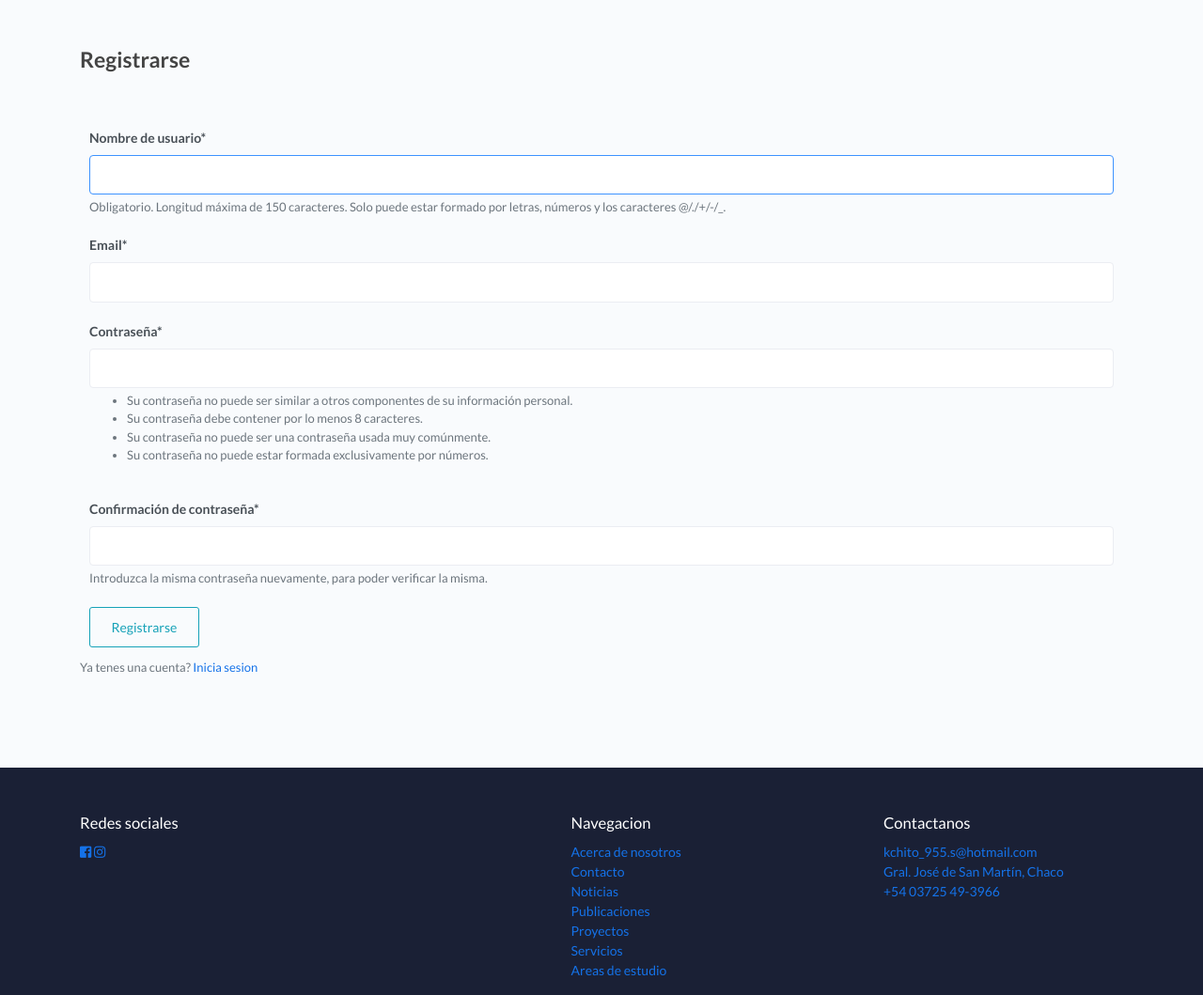
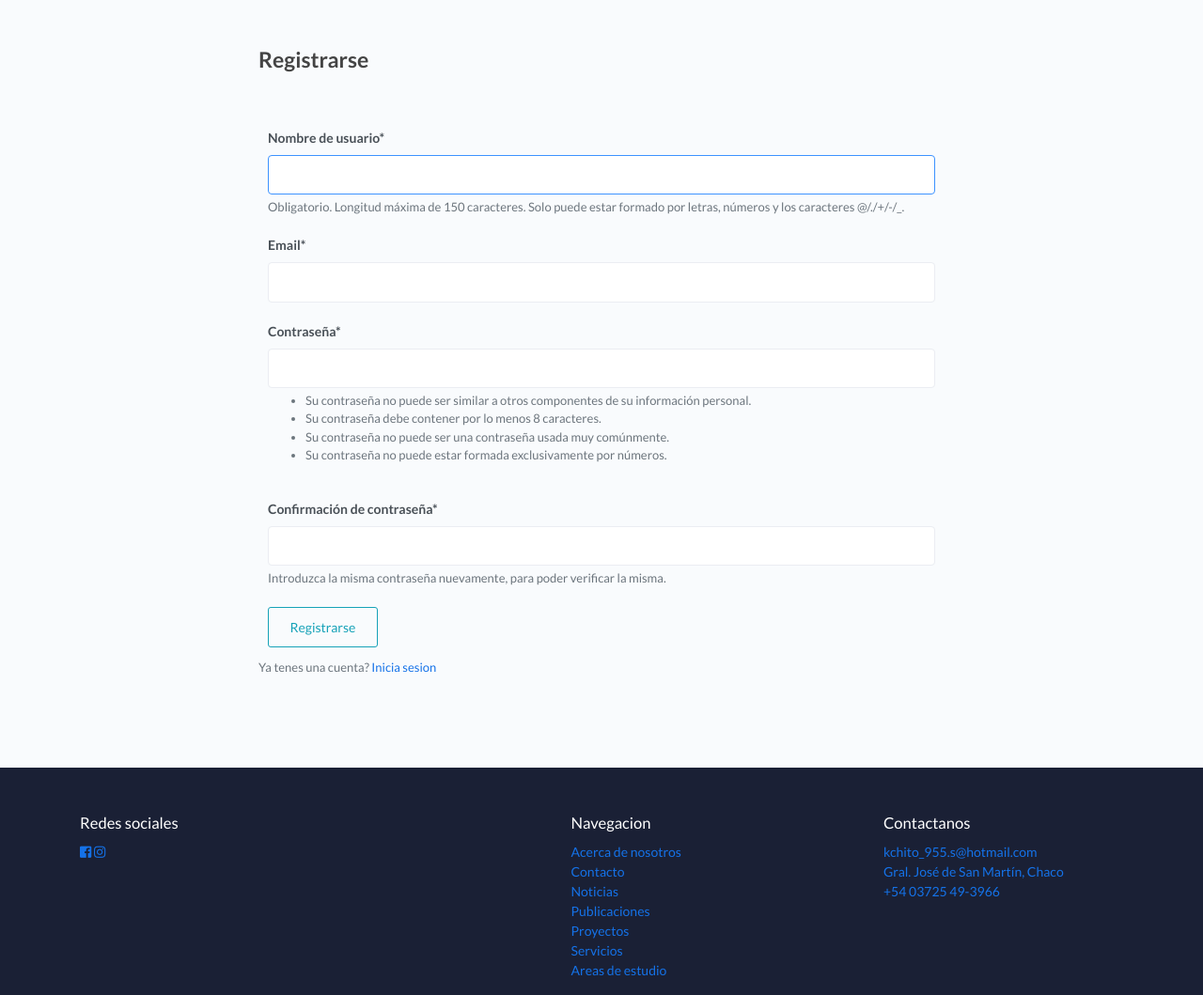
Before and after one commit to redmor1/Proyecto-Final-Reserva, a Django app: page /usuarios/registro/ in a window 1280 px wide. Shown: the part 61-1120 px from the top of the page at 94% size. Run offline with Django 4.2, Linux system fonts and the light colour scheme; some libraries are stand-ins or nearby versions.

Commit message:
Agregar rows y columns en templates de login/registro

```diff
--- a/reserva/templates/usuarios/login.html
+++ b/reserva/templates/usuarios/login.html
@@ -5,6 +5,9 @@
 {% block content %}
 
     <div class="container py-5">
+        <div class="row">
+
+            <div class="col-lg-8 mx-auto">
                 <div class="page-header">
                     <h1 class="page-title">Iniciar Sesion</h1>
                 </div>
@@ -23,6 +26,8 @@
                     </small>
                 </div>
             </div>
+        </div>
+    </div>
 
 
 {% endblock %}
--- a/reserva/templates/usuarios/logout.html
+++ b/reserva/templates/usuarios/logout.html
@@ -3,6 +3,9 @@
 
 {% block content %}
 <div class="container py-5">
+    <div class="row">
+
+        <div class="col-lg-8 mx-auto">
             <div class="page-header">
                 <h1 class="page-title">Has cerrado tu sesion</h1>
             </div>
@@ -12,4 +15,7 @@
                 </small>
             </div>
         </div>
+    </div>
+
+</div>
 {% endblock %}
--- a/reserva/templates/usuarios/registro.html
+++ b/reserva/templates/usuarios/registro.html
@@ -5,6 +5,9 @@
 {% block content %}
 
     <div class="container py-5">
+        <div class="row">
+
+            <div class="col-lg-8 mx-auto">
                 <div class="page-header">
                     <h1 class="page-title">Registrarse</h1>
                 </div>
@@ -22,6 +25,10 @@
                     Ya tenes una cuenta? <a href="{% url 'login' %}">Inicia sesion</a>
                     </small>
             </div>
+
+        </div>
+
+    </div>
     </div>
 
 
```
Lines whose indentation alone changed are shown as unchanged.
